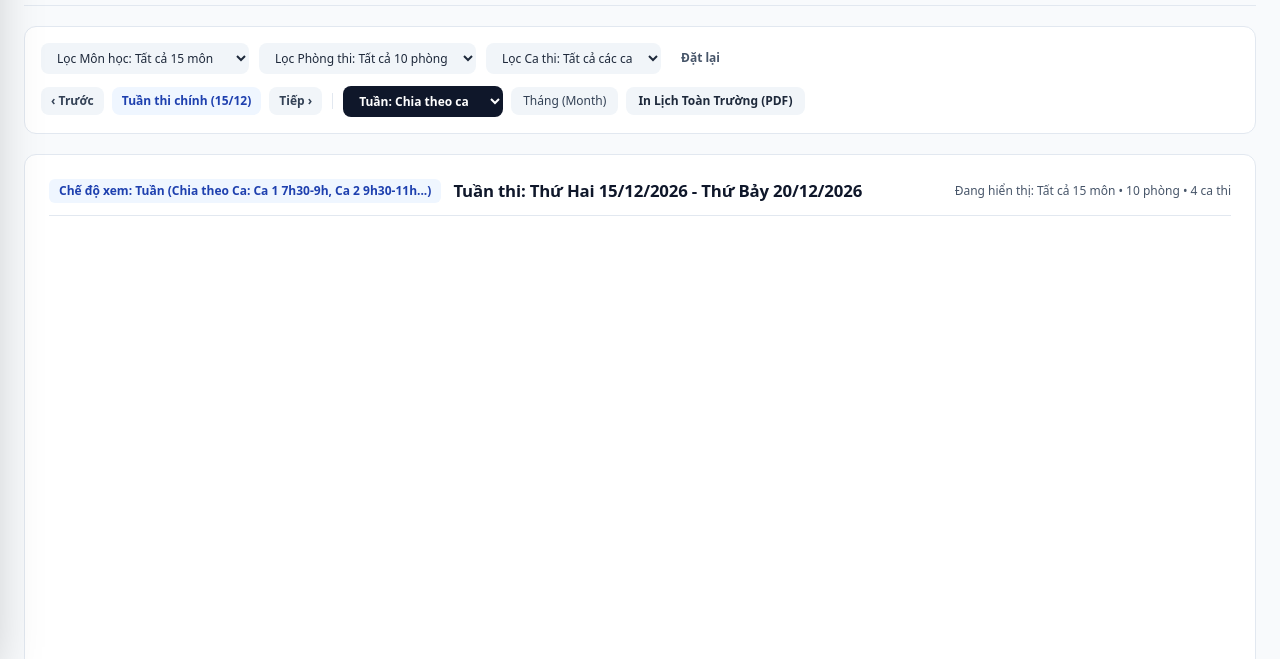
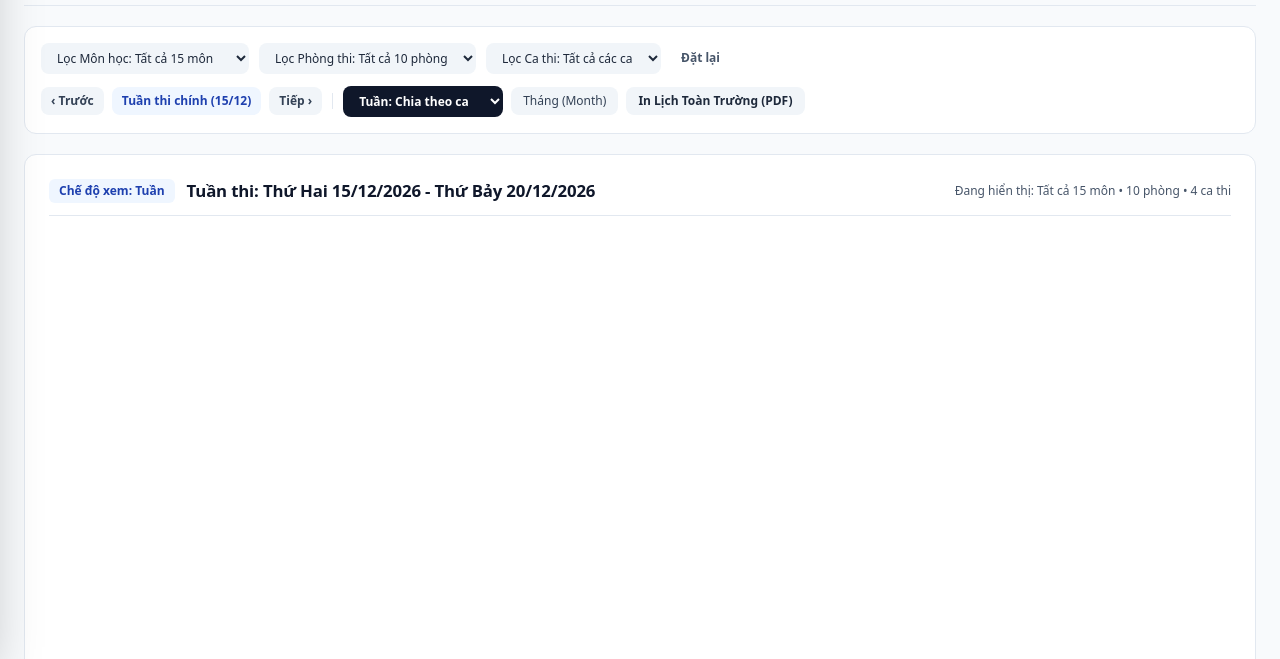
Before and after one commit to phattvh/GraphTheory_HTTPS, a plain HTML site: page web/calendar.html in a window 1280 px wide. Shown: the part 141-800 px from the top of the page. Drawn offline with nearby package versions, Linux system fonts and the light colour scheme.

Commit message:
refactor: remove parenthetical text from calendar-view-badge

```diff
--- a/web/calendar.html
+++ b/web/calendar.html
@@ -251,7 +251,7 @@
           <div class="flex flex-wrap items-center justify-between gap-2 pb-3 border-b border-slate-200">
             <div class="flex flex-wrap items-center gap-3">
               <span id="calendar-view-badge" class="px-2.5 py-1 rounded-md text-xs font-bold bg-blue-50 text-blue-800">
-                Chế độ xem: Tuần (Chia theo Ca: Ca 1 7h30-9h, Ca 2 9h30-11h...)
+                Chế độ xem: Tuần
               </span>
               <h3 id="calendar-current-range" class="font-bold text-slate-900 tabular-nums">
                 Tuần thi: Thứ Hai 15/12/2026 - Thứ Bảy 20/12/2026
--- a/web/js/admin/calendar.js
+++ b/web/js/admin/calendar.js
@@ -598,15 +598,7 @@ function updateCalendarViewButtons(viewName) {
   }
 
   if (viewBadge) {
-    if (isMonth) {
-      viewBadge.textContent = "Chế độ xem: Tháng (dayGridMonth)";
-    } else {
-      const slotDesc =
-        currentSlotMode === "shift"
-          ? "Chia theo Ca: Ca 1 7h30-9h, Ca 2 9h30-11h..."
-          : "Chia theo Giờ chuẩn 07:00 - 18:00";
-      viewBadge.textContent = `Chế độ xem: Tuần (${slotDesc})`;
-    }
+    viewBadge.textContent = isMonth ? "Chế độ xem: Tháng" : "Chế độ xem: Tuần";
   }
 
   if (rangeHeading) {
```
